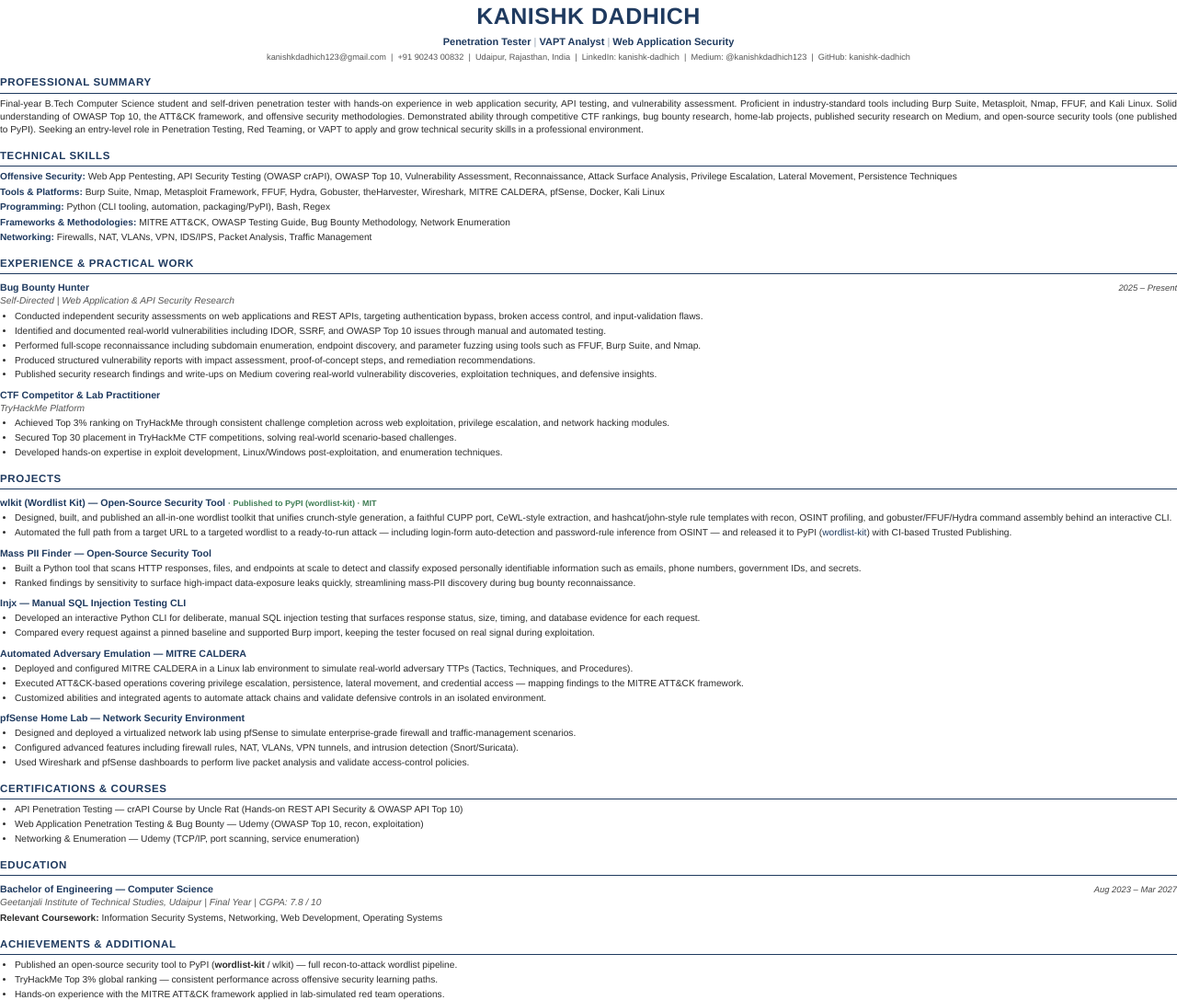
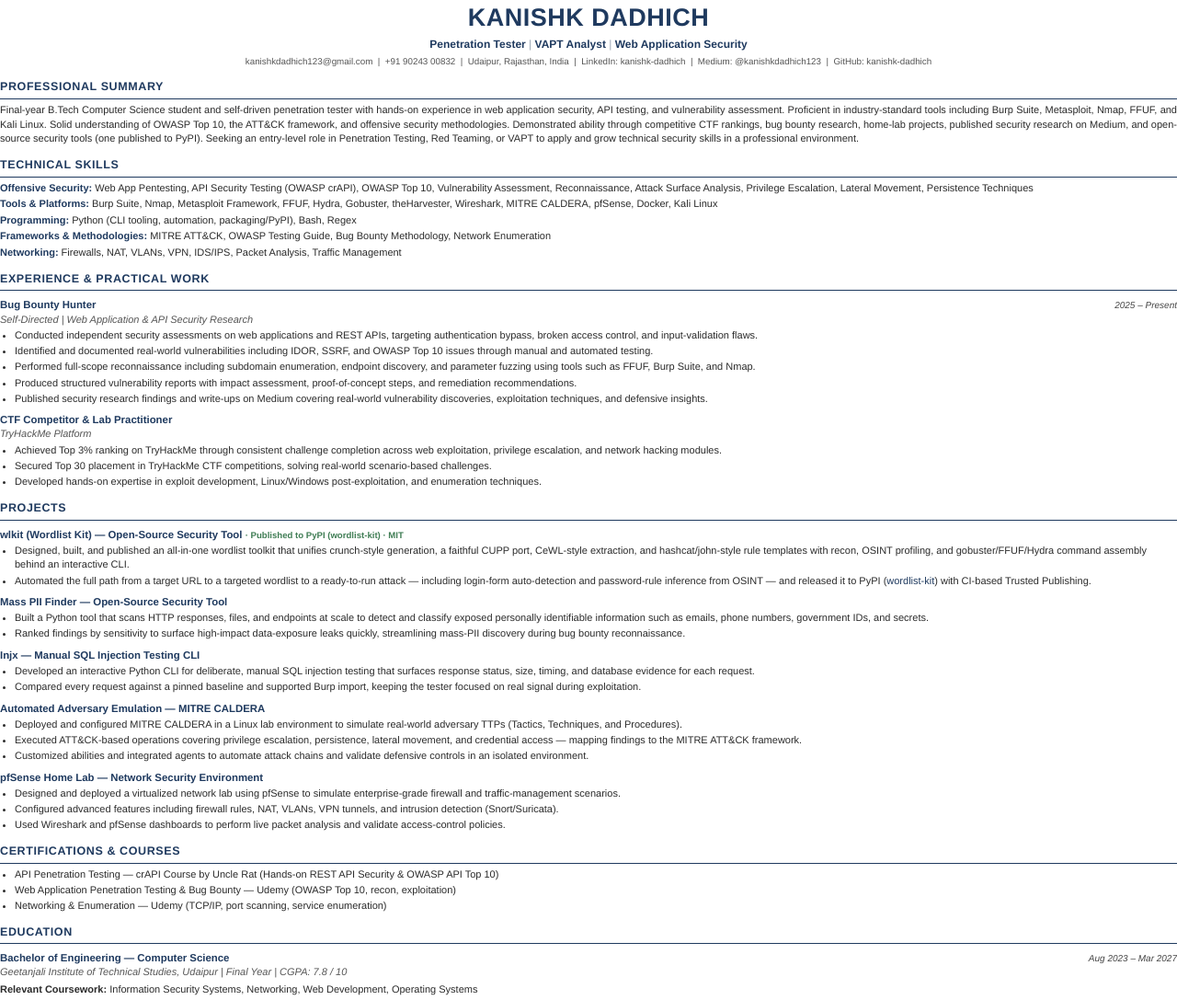
Before and after one commit to kanishk-dadhich/my-portfolio, a plain HTML site: page resume.html in a window 1280 px wide. Shown: the top 1087 px of the page at 92% size. Drawn offline with Linux system fonts and the light colour scheme.

Commit message:
resume: increase font sizes for readability
Co-Authored-By: Claude Opus 4.8 <noreply@anthropic.com>

```diff
--- a/resume.html
+++ b/resume.html
@@ -7,13 +7,13 @@
   @page { size: A4; margin: 14mm 14mm 12mm 14mm; }
   * { box-sizing: border-box; }
   body { font-family: "Helvetica Neue", Arial, "DejaVu Sans", sans-serif;
-         color: #2b2b2b; font-size: 10.2px; line-height: 1.42; margin: 0; }
-  .name { text-align: center; font-size: 25px; font-weight: 800; letter-spacing: .5px;
+         color: #2b2b2b; font-size: 11px; line-height: 1.42; margin: 0; }
+  .name { text-align: center; font-size: 27px; font-weight: 800; letter-spacing: .5px;
           color: #1f3a5f; margin: 0 0 2px; }
-  .title-line { text-align: center; color: #1f3a5f; font-weight: 700; font-size: 11px; margin: 0 0 3px; }
+  .title-line { text-align: center; color: #1f3a5f; font-weight: 700; font-size: 12px; margin: 0 0 3px; }
   .title-line .sep { color: #9aa7b4; font-weight: 400; }
-  .contact { text-align: center; color: #555; font-size: 9.2px; margin: 0 0 4px; }
-  h2 { color: #1f3a5f; font-size: 11.5px; font-weight: 800; text-transform: uppercase;
+  .contact { text-align: center; color: #555; font-size: 9.8px; margin: 0 0 4px; }
+  h2 { color: #1f3a5f; font-size: 12.5px; font-weight: 800; text-transform: uppercase;
        letter-spacing: .6px; margin: 12px 0 4px; padding-bottom: 3px;
        border-bottom: 1.6px solid #1f3a5f; }
   p { margin: 3px 0; }
@@ -21,13 +21,13 @@
   .skills b { color: #1f3a5f; }
   .skills p { margin: 2px 0; }
   .entry-head { display: flex; justify-content: space-between; align-items: baseline; margin-top: 7px; }
-  .entry-head .role { font-weight: 700; color: #1f3a5f; font-size: 10.6px; }
-  .entry-head .date { color: #444; font-style: italic; font-size: 9.4px; white-space: nowrap; }
+  .entry-head .role { font-weight: 700; color: #1f3a5f; font-size: 11.4px; }
+  .entry-head .date { color: #444; font-style: italic; font-size: 10px; white-space: nowrap; }
   .sub { font-style: italic; color: #555; margin: 0 0 2px; }
   ul { margin: 2px 0 2px; padding-left: 16px; }
   li { margin: 1.5px 0; }
-  .proj-title { font-weight: 700; color: #1f3a5f; margin: 7px 0 1px; font-size: 10.6px; }
-  .proj-title .tag { font-weight: 600; color: #3f7d54; font-size: 9px; }
+  .proj-title { font-weight: 700; color: #1f3a5f; margin: 7px 0 1px; font-size: 11.4px; }
+  .proj-title .tag { font-weight: 600; color: #3f7d54; font-size: 9.6px; }
   a { color: #1f3a5f; text-decoration: none; }
 </style>
 </head>
```
Also changed, not shown: 1 other file.
